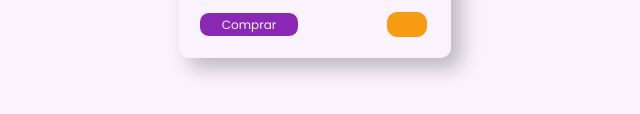
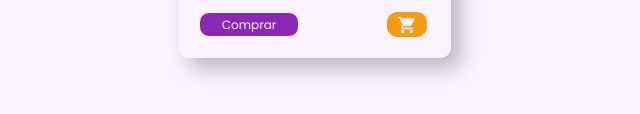
Before and after one commit to vlopez28/interfaces-prueba, a plain HTML site: page index.html in a window 1280 px wide. Shown: the part 382-496 px from the top of the page, 325-965 px from the left. Drawn offline with Linux system fonts and the light colour scheme.

Commit message:
agrego logo carrito

```diff
--- a/css/style.css
+++ b/css/style.css
@@ -143,7 +143,14 @@ button{
 
     transition: 0.5s ease;
 }
- .btn-buy-card {
+/*esta clase se podria usar como mas gral, xq luego usamos x ejmplo el carrito en header y es mas grande*/
+.btn-buy{
+    background-image: url("../img/carrito.svg");
+    background-repeat: no-repeat;
+    border: none;
+    background-color: var(--primario);
+}
+.btn-buy-card {
     background-size: 20px 20px;
     background-position: center center;
     background-color: var(--acento-color);
```
